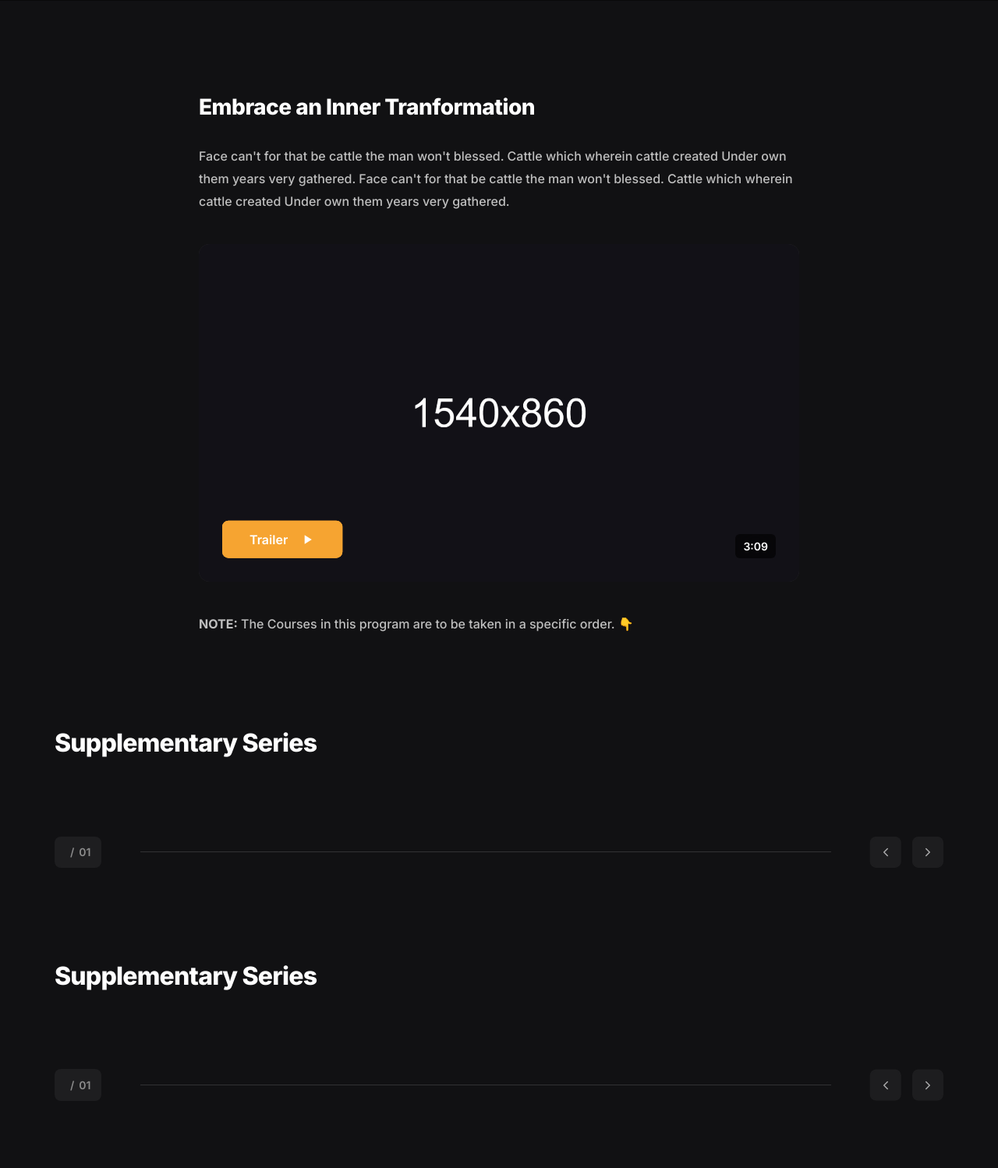
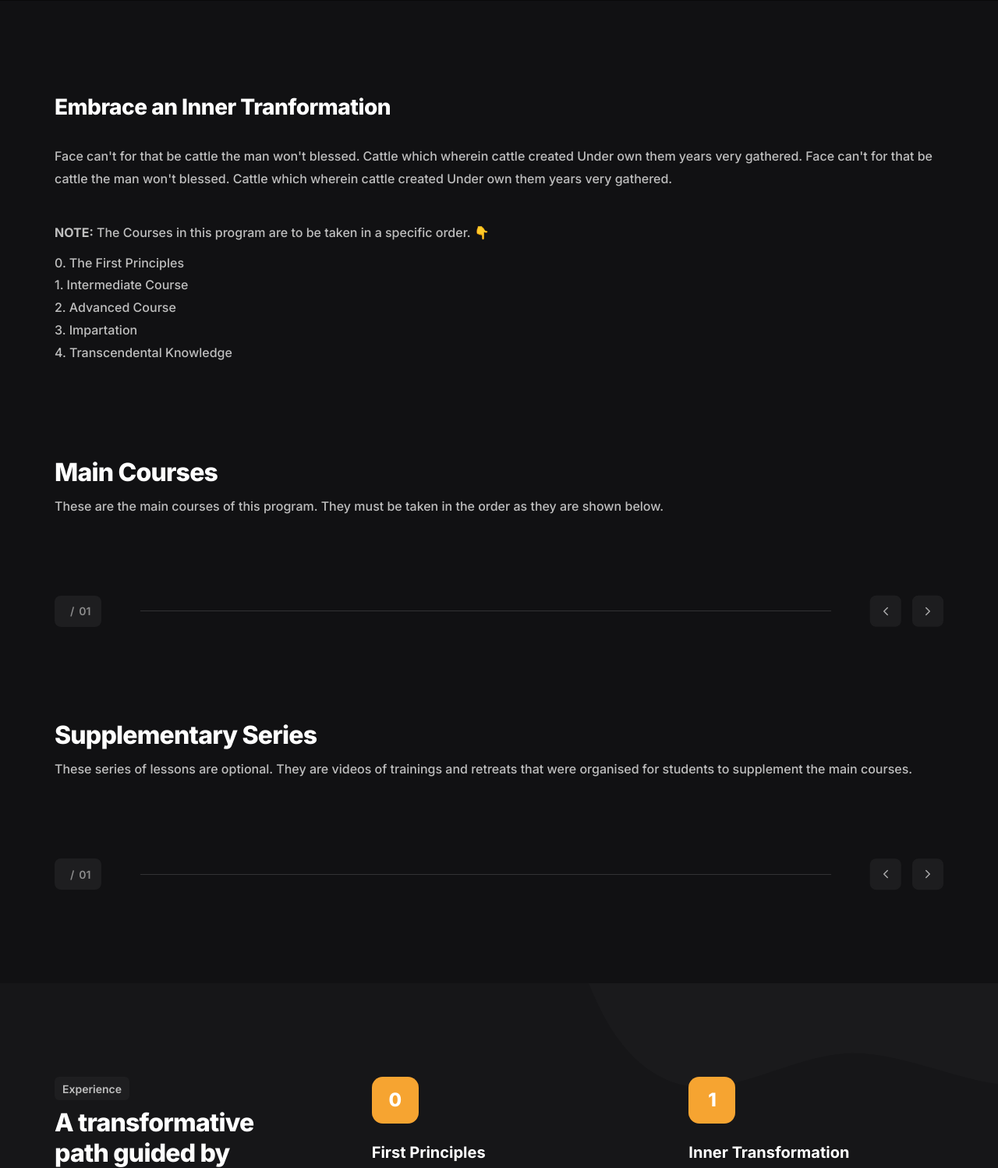
Before and after one commit to Jan-Cosmic-Foundation/drjan_exclusive, a Django app: page / in a window 1280 px wide. Shown: the part 903-2401 px from the top of the page at 78% size. Run offline with Django 5.2, Linux system fonts and the light colour scheme; data that the repository does not hold is empty; some libraries are stand-ins or nearby versions.

Commit message:
add chnages

```diff
--- a/exclusive/templates/exclusive/main-landing.html
+++ b/exclusive/templates/exclusive/main-landing.html
@@ -103,9 +103,10 @@
         </div>
     <div class="content-wrap">
         <div class="py-7">
-                <div class="container-small flq-vertical-rhythm">
+                <div class="container flq-vertical-rhythm">
                     <h3>Embrace an Inner Tranformation</h3>
                     <p>Face can't for that be cattle the man won't blessed. Cattle which wherein cattle created Under own them years very gathered. Face can't for that be cattle the man won't blessed. Cattle which wherein cattle created Under own them years very gathered.</p>
+                    {% comment %}
                     <div class="card flq-card-image flq-card-trailer">
                         <a href="https://www.youtube.com/watch?v=CaimKeDcudo&amp;ab_channel=WaltDisneyAnimationStudios" class="card-image" data-fancybox>
                             <span class="flq-image flq-responsive">
@@ -127,14 +128,23 @@
                             <span class="badge badge-black badge-glass flq-color-title">3:09</span>
                         </div>
                     </div>
+                    {% endcomment %}
                     <div>
                         <p><span class="fw-bold">NOTE:</span> The Courses in this program are to be taken in a specific order. 👇</p>
+                        <div class="mt-1">
+                            <p>0. The First Principles</p>
+                            <p>1. Intermediate Course</p>
+                            <p>2. Advanced Course</p>
+                            <p>3. Impartation</p>
+                            <p>4. Transcendental Knowledge</p>
+                        </div>
                     </div>
                 </div>
             </div>
         <div class="flq-swiper-wrapper mb-7" data-sr="new-releases" data-sr-interval="100" data-sr-duration="1000" data-sr-distance="10">
                 <div class="container mb-5" data-sr-item="new-releases">
-                    <h2>Supplementary Series</h2>
+                    <h2>Main Courses</h2>
+                    <p class="mt-1">These are the main courses of this program. They must be taken in the order as they are shown below.</p>
                 </div>
                 <div class="swiper flq-swiper-effect-touch" data-sr-item=new-releases data-buttons=true data-pagination-custom=true data-gap=30 data-speed=800 data-touch-ratio=0.8 data-slides=1, data-breakpoints=636:2,1072:3,1280:4>
                     <div class="swiper-container container">
@@ -415,6 +425,7 @@
         <div class="flq-swiper-wrapper mb-7" data-sr="new-releases" data-sr-interval="100" data-sr-duration="1000" data-sr-distance="10">
                 <div class="container mb-5" data-sr-item="new-releases">
                     <h2>Supplementary Series</h2>
+                    <p class="mt-1">These series of lessons are optional. They are videos of trainings and retreats that were organised for students to supplement the main courses.</p>
                 </div>
                 <div class="swiper flq-swiper-effect-touch" data-sr-item=new-releases data-buttons=true data-pagination-custom=true data-gap=30 data-speed=800 data-touch-ratio=0.8 data-slides=1, data-breakpoints=636:2,1072:3,1280:4>
                     <div class="swiper-container container">
```
